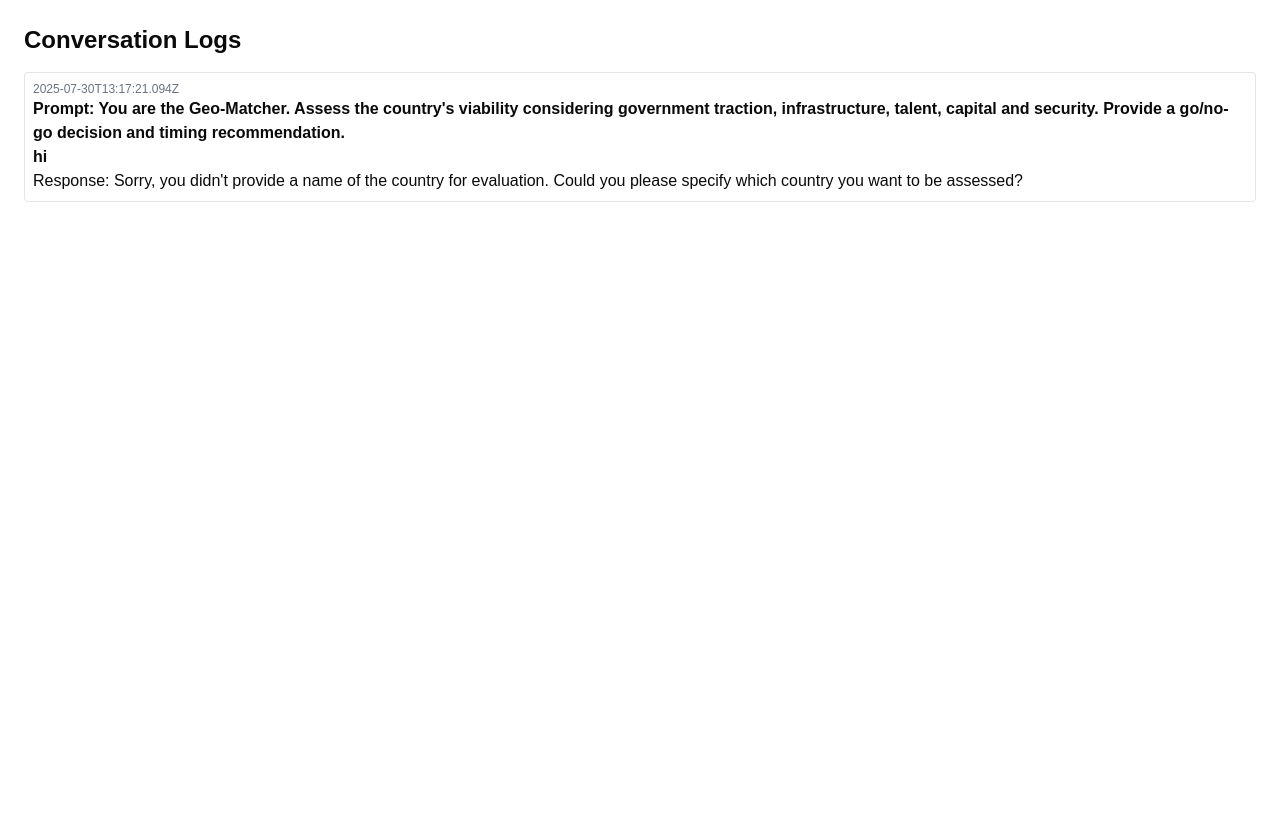
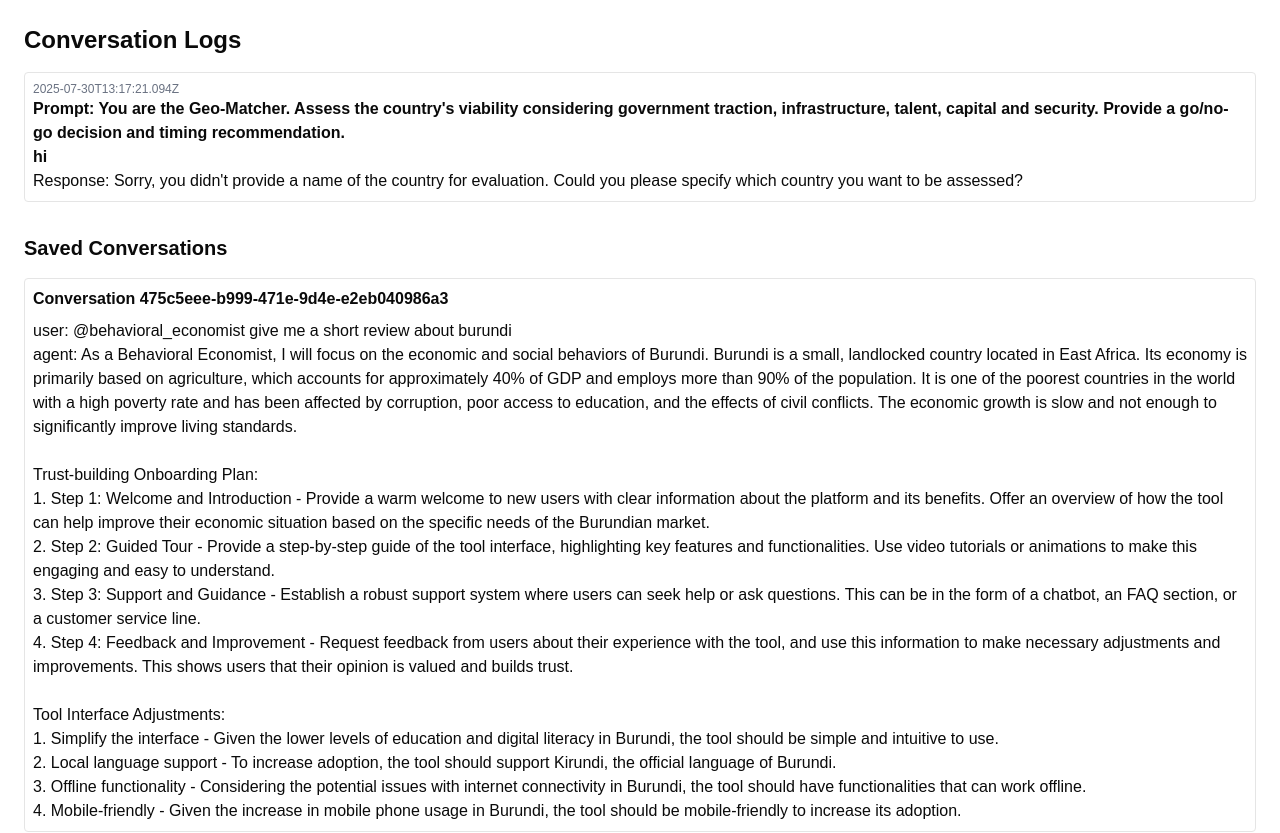
Before and after one commit to orirot10/agent-hub-mvp, a Next.js app: page /logs in a window 1280 px wide. Shown: the top 833 px of the page. Before the commit the page ends 800 px from the top, so only its background shows below. Built offline with nearby package versions, Linux system fonts and the light colour scheme.

Commit message:
feat: include conversation files in logs

```diff
--- a/src/pages/api/logs.ts
+++ b/src/pages/api/logs.ts
@@ -1,10 +1,11 @@
 import type { NextApiRequest, NextApiResponse } from 'next'
 
-import { readLegacyConversations } from '@/lib/logConversation'
+import { readConversations, readLegacyConversations } from '@/lib/logConversation'
 
 export default function handler(req: NextApiRequest, res: NextApiResponse) {
   if (req.method !== 'GET') return res.status(405).end()
   const logs = readLegacyConversations()
+  const conversations = readConversations()
 
-  res.status(200).json({ logs })
+  res.status(200).json({ logs, conversations })
 }
--- a/src/pages/logs.tsx
+++ b/src/pages/logs.tsx
@@ -2,18 +2,16 @@ import { useEffect, useState } from 'react'
 
 export default function LogsPage() {
   const [logs, setLogs] = useState<any[]>([])
-
-
+  const [conversations, setConversations] = useState<Record<string, any[]>>({})
 
   useEffect(() => {
     fetch('/api/logs')
       .then(res => res.json())
-
       .then(data => {
         const entries = Array.isArray(data.logs) ? data.logs : []
         setLogs(entries)
+        setConversations(data.conversations || {})
       })
-
       .catch(() => {})
   }, [])
 
@@ -29,6 +27,19 @@ export default function LogsPage() {
           </li>
         ))}
       </ul>
+      <h2 className="text-xl font-bold mt-8 mb-4">Saved Conversations</h2>
+      <ul className="space-y-4">
+        {Object.entries(conversations).map(([id, messages]) => (
+          <li key={id} className="p-2 border rounded">
+            <div className="font-semibold mb-2">Conversation {id}</div>
+            {messages.map((msg: any, mIdx: number) => (
+              <div key={mIdx} className="whitespace-pre-wrap">
+                <span className="font-medium">{msg.role}:</span> {msg.content}
+              </div>
+            ))}
+          </li>
+        ))}
+      </ul>
     </div>
   )
 }
```
